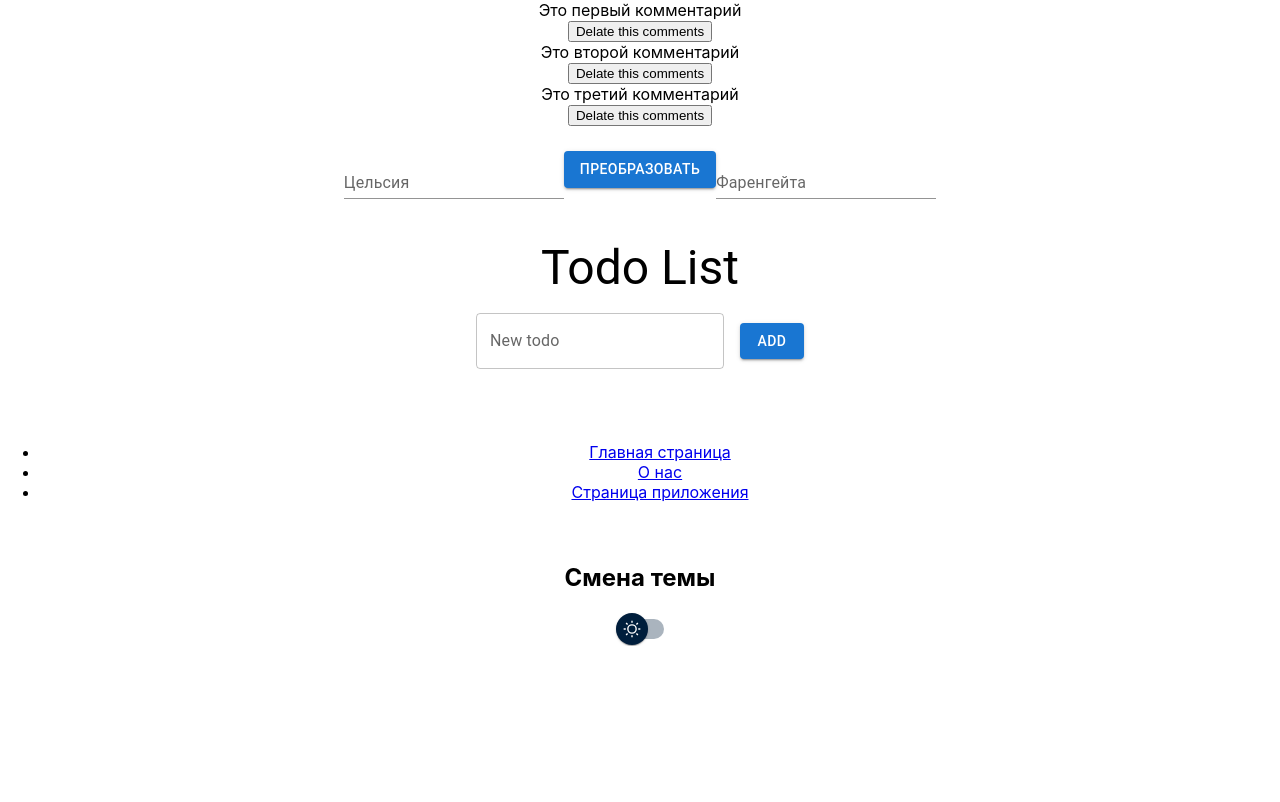
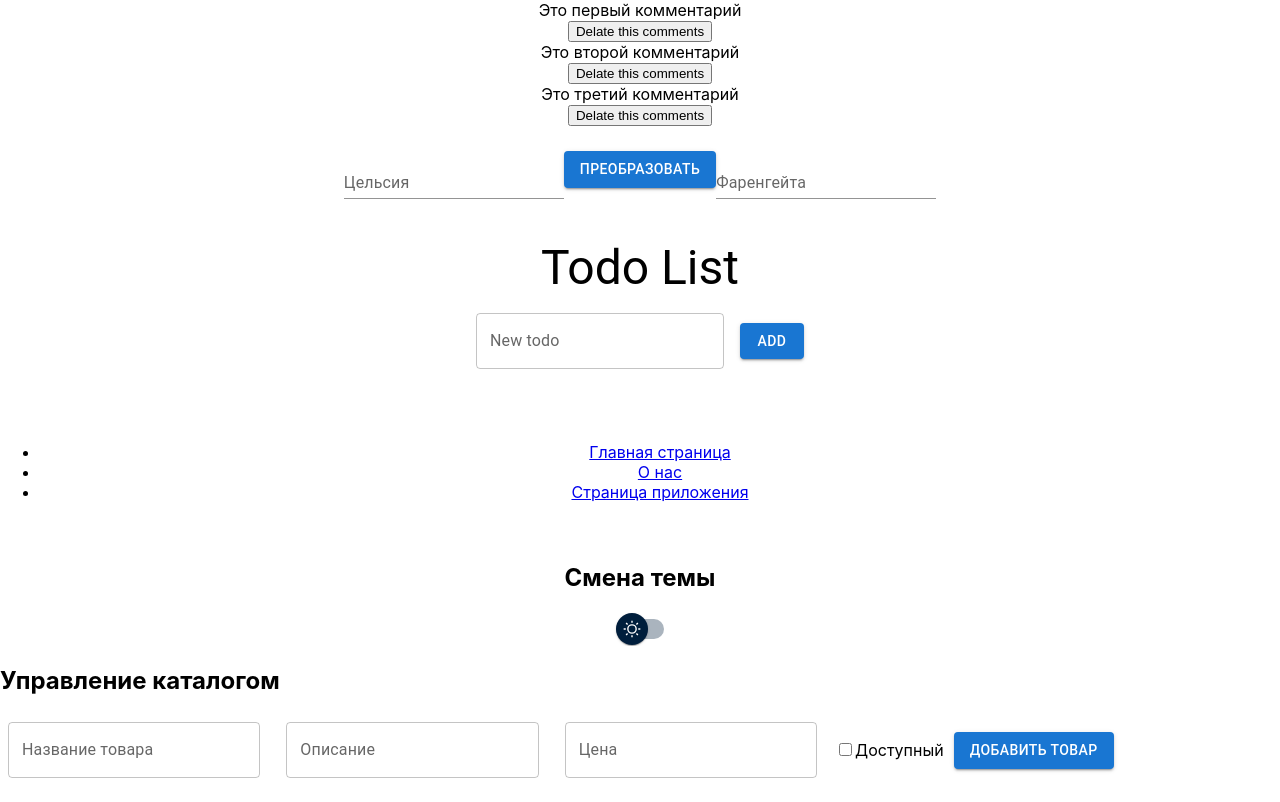
Before and after one commit to IskanderIM/ReactJS_framework-workshops-, a React (Create React App) app: page / in a window 1280 px wide. Built offline with nearby package versions, Linux system fonts and the light colour scheme.

Commit message:
Homework for lesson 6

```diff
--- a/package.json
+++ b/package.json
@@ -7,11 +7,13 @@
     "@emotion/styled": "^11.11.5",
     "@mui/icons-material": "^5.15.15",
     "@mui/material": "^5.15.15",
+    "@reduxjs/toolkit": "^2.2.3",
     "@testing-library/jest-dom": "^5.17.0",
     "@testing-library/react": "^13.4.0",
     "@testing-library/user-event": "^13.5.0",
     "react": "^18.2.0",
     "react-dom": "^18.2.0",
+    "react-redux": "^9.1.2",
     "react-router-dom": "^6.23.0",
     "react-scripts": "5.0.1",
     "web-vitals": "^2.1.4"
--- a/src/App.js
+++ b/src/App.js
@@ -16,6 +16,9 @@ import { MainPage } from './components.js/MainPage';
 import { MaterialUISwitch } from './components.js/MaterialUISwitch';
 import { createContext, useContext, useState } from 'react';
 import { ThemeContext, ThemeToggle } from './components.js/ThemeToggle';
+import { AddProductForm } from './products/AddProductForm';
+import { ProductsList } from './products/ProductsList';
+import { EditProductForm } from './products/EditProductForm';
 
 
 
@@ -42,6 +45,7 @@ function App() {
   };
 
   return (
+    <>
       <ThemeContext.Provider value={{ theme, toggleTheme }}> {/* component/ThemeToggle.jsx */}
         <div className="App" style={{ color: theme === 'light' ? 'black' : 'white', background: theme === 'light' ? 'white' : 'black' }}>
           <CommentsList />
@@ -68,6 +72,17 @@ function App() {
           </div>
         </div>
       </ThemeContext.Provider>
+      {/* homework lesson 6 */}
+      <div>
+        <h2>Управление каталогом</h2>
+
+        <AddProductForm /> {/* ./products/AddProductForm.js */}
+        <ProductsList /> {/* ./products/ProductsList.js */}
+        <EditProductForm /> {/* ./products/EditProductForm.js */}
+
+      </div>
+
+    </>
   );
 }
 
--- /dev/null
+++ b/src/app/store.js
@@ -0,0 +1,8 @@
+import { configureStore } from "@reduxjs/toolkit";
+import productsReducer from "../products/productsSlice";
+
+export const store = configureStore({
+    reducer: {
+        products: productsReducer,
+    },
+});
--- a/src/index.js
+++ b/src/index.js
@@ -1,17 +1,33 @@
-import React from 'react';
-import ReactDOM from 'react-dom/client';
-import './index.css';
-import App from './App';
-import reportWebVitals from './reportWebVitals';
+// import React from 'react';
+// import ReactDOM from 'react-dom/client';
+// import './index.css';
+// import App from './App';
+// import reportWebVitals from './reportWebVitals';
+
+// const root = ReactDOM.createRoot(document.getElementById('root'));
+// root.render(
+//   <React.StrictMode>
+//     <App />
+//   </React.StrictMode>
+// );
+
+// // If you want to start measuring performance in your app, pass a function
+// // to log results (for example: reportWebVitals(console.log))
+// // or send to an analytics endpoint. Learn more: https://bit.ly/CRA-vitals
+// reportWebVitals();
+
+import React from "react";
+import ReactDOM from "react-dom/client";
+import "./index.css";
+import App from "./App";
+import { store } from "./app/store";
+import { Provider } from "react-redux";
 
 const root = ReactDOM.createRoot(document.getElementById('root'));
 root.render(
   <React.StrictMode>
-    <App />
-  </React.StrictMode>
+    <Provider store={store}>
+      <App />
+    </Provider>
+  </React.StrictMode>,
 );
-
-// If you want to start measuring performance in your app, pass a function
-// to log results (for example: reportWebVitals(console.log))
-// or send to an analytics endpoint. Learn more: https://bit.ly/CRA-vitals
-reportWebVitals();
--- /dev/null
+++ b/src/products/AddProductForm.js
@@ -0,0 +1,82 @@
+import React, { useState } from "react";
+import { addProduct } from "./productsSlice";
+import "./products.css";
+import { useDispatch } from "react-redux";
+import { Box, Button, TextField } from "@mui/material";
+
+export function AddProductForm() {
+  const [name, setName] = useState("");
+  const [description, setDescription] = useState("");
+  const [price, setPrice] = useState("");
+  const [available, setAvailable] = useState(false);
+  const dispatch = useDispatch();
+
+  const onSubmit = (e) => {
+    e.preventDefault();
+    if (name && description && price) {
+      dispatch(addProduct(name, description, price, available));
+      setName("");
+      setDescription("");
+      setPrice("");
+      setAvailable(false);
+    }
+  };
+
+  return (
+    <Box
+      className="form-adding-products"
+      onSubmit={onSubmit}
+      component="form"
+      sx={{
+        '& .MuiTextField-root': { m: 1, width: '25ch' },
+      }}
+      noValidate
+      autoComplete="off"
+    >
+      {/* <form onSubmit={onSubmit}> */}
+      {/* <input
+        type="text"
+        placeholder="Название товара"
+        value={name}
+        onChange={(e) => setName(e.target.value)}
+      /> */}
+      <TextField id="outlined-basic" label="Название товара" variant="outlined"
+        type="text"
+        placeholder="Название товара"
+        value={name}
+        onChange={(e) => setName(e.target.value)}
+      />
+      <TextField id="outlined-basic" label="Описание" variant="outlined"
+        placeholder="Описание"
+        value={description}
+        onChange={(e) => setDescription(e.target.value)}
+      />
+      {/* <input
+        type="number"
+        placeholder="Цена"
+        value={price}
+        onChange={(e) => setPrice(e.target.value)}
+      /> */}
+
+      <TextField id="outlined-basic" label="Цена" variant="outlined"
+        type="number"
+        placeholder="Цена"
+        value={price}
+        onChange={(e) => setPrice(e.target.value)}
+      />
+      <label>
+        <input
+          type="checkbox"
+          checked={available}
+          onChange={(e) => setAvailable(e.target.checked)}
+        />
+        Доступный
+      </label>
+
+      <Button variant="contained" className="button" type="submit">
+        Добавить товар
+      </Button>
+      {/* </form> */}
+    </Box>
+  );
+}
--- /dev/null
+++ b/src/products/EditProductForm.js
@@ -0,0 +1,81 @@
+import React, { useState, useEffect } from "react";
+import { useDispatch, useSelector } from "react-redux";
+import { updateProduct } from "./productsSlice";
+import "./products.css";
+import { Button } from "@mui/material";
+
+
+export function EditProductForm({ productId, onClose }) {
+  const product = useSelector((state) =>
+    state.products.products.find((product) => product.id === productId)
+  );
+  const dispatch = useDispatch();
+
+  const [name, setName] = useState("");
+  const [description, setDescription] = useState("");
+  const [price, setPrice] = useState("");
+  const [available, setAvailable] = useState(false);
+
+  useEffect(() => {
+    if (product) {
+      setName(product.name);
+      setDescription(product.description);
+      setPrice(product.price);
+      setAvailable(product.available);
+    }
+  }, [product]);
+
+  const handleSubmit = (e) => {
+    e.preventDefault();
+    dispatch(
+      updateProduct({ id: productId, name, description, price, available })
+    );
+    onClose();
+  };
+
+  if (!product) return null;
+
+  return (
+    <div className="edit-product-form">
+      <h2>Редактировать товар</h2>
+      <form onSubmit={handleSubmit}>
+        <input
+          className="input"
+          type="text"
+          placeholder="Name"
+          value={name}
+          onChange={(e) => setName(e.target.value)}
+        />
+        <textarea
+          className="textarea"
+          placeholder="Description"
+          value={description}
+          onChange={(e) => setDescription(e.target.value)}
+        />
+        <input
+          className="input"
+          type="number"
+          placeholder="Price"
+          value={price}
+          onChange={(e) => setPrice(e.target.value)}
+        />
+        <div className="form-changing-products">
+          <label>
+            <input
+              type="checkbox"
+              checked={available}
+              onChange={(e) => setAvailable(e.target.checked)}
+            />
+            Доступный
+          </label>
+          <Button variant="contained" className="button" type="submit">
+            Изменить товар
+          </Button>
+          <Button variant="outlined" className="button button-close" onClick={onClose}>
+            Отмена
+          </Button>
+        </div>
+      </form>
+    </div>
+  );
+}
--- /dev/null
+++ b/src/products/ProductsList.js
@@ -0,0 +1,52 @@
+import React, { useState } from "react";
+import { useSelector, useDispatch } from "react-redux";
+import { deleteProduct, toggleAvailability } from "./productsSlice";
+import { EditProductForm } from "./EditProductForm";
+import "./products.css";
+import { Button } from "@mui/material";
+
+export function ProductsList() {
+  const products = useSelector((state) => state.products.products);
+  const dispatch = useDispatch();
+  const [editingProductId, setEditingProductId] = useState(null);
+
+  const handleEditClick = (productId) => {
+    setEditingProductId(productId);
+  };
+
+  const handleCloseEditForm = () => {
+    setEditingProductId(null);
+  };
+
+  return (
+    <div>
+      {editingProductId && (
+        <EditProductForm
+          productId={editingProductId}
+          onClose={handleCloseEditForm}
+        />
+      )}
+      <ul className="product-list">
+        {products.map((product) => (
+          <li key={product.id} className="product-item">
+            <div>
+              {product.name} - {product.description} - ${product.price} -{" "}
+              {product.available ? "Доступный" : "Не доступный"}
+            </div>
+            <div className="product-actions">
+              <Button variant="contained" className="button" onClick={() => dispatch(toggleAvailability(product.id))} >
+                Переключить доступность
+              </Button>
+              <Button variant="contained" className="button" onClick={() => handleEditClick(product.id)} >
+                Редактировать
+              </Button>
+              <Button variant="contained" className="button" onClick={() => dispatch(deleteProduct(product.id))} >
+                Удалить
+              </Button>
+            </div>
+          </li>
+        ))}
+      </ul>
+    </div>
+  );
+}
--- /dev/null
+++ b/src/products/products.css
@@ -0,0 +1,55 @@
+.edit-product-form, .add-product-form {
+    background-color: #f0f0f0;
+    padding: 20px;
+    border-radius: 8px;
+    margin-bottom: 20px;
+  }
+
+  .input, .textarea {
+    display: block;
+    width: 100%;
+    padding: 10px;
+    margin-bottom: 10px;
+    border: 1px solid #ccc;
+    border-radius: 4px;
+  }
+
+  .button {
+    padding: 10px 20px;
+    border: none;
+    border-radius: 4px;
+    cursor: pointer;
+    background-color: #007bff;
+    color: white;
+    margin-right: 10px;
+  }
+
+  .button-close {
+    background-color: #6c757d;
+  }
+
+  .product-item {
+    background-color: #fff;
+    border: 1px solid #ddd;
+    padding: 10px;
+    margin-bottom: 10px;
+    border-radius: 4px;
+  }
+
+  .product-actions {
+    display: flex;
+    gap: 10px;
+    margin-top: 10px;
+  }
+
+  .form-adding-products {
+    display: flex;
+    gap: 10px;
+    align-items: center;
+  }
+
+  .form-changing-products {
+    display: flex;
+    gap: 10px;
+    align-items: center;
+  }
--- /dev/null
+++ b/src/products/productsSlice.js
@@ -0,0 +1,48 @@
+import { createSlice, nanoid } from "@reduxjs/toolkit";
+
+
+const initialState = {
+  products: [],
+};
+
+export const productsSlice = createSlice({
+  name: "products",
+  initialState,
+  reducers: {
+    addProduct: {
+      reducer(state, action) {
+        state.products.push(action.payload);
+      },
+      prepare(name, description, price, available) {
+        return {
+          payload: { id: nanoid(), name, description, price, available },
+        };
+      },
+    },
+    deleteProduct(state, action) {
+      state.products = state.products.filter(
+        (product) => product.id !== action.payload
+      );
+    },
+    updateProduct(state, action) {
+      const index = state.products.findIndex(
+        (product) => product.id === action.payload.id
+      );
+      if (index !== -1) {
+        state.products[index] = { ...state.products[index], ...action.payload };
+      }
+    },
+    toggleAvailability(state, action) {
+      const product = state.products.find(
+        (product) => product.id === action.payload
+      );
+      if (product) {
+        product.available = !product.available;
+      }
+    },
+  },
+});
+
+export const { addProduct, deleteProduct, updateProduct, toggleAvailability } = productsSlice.actions;
+
+export default productsSlice.reducer;
```
Also changed, not shown: 1 other file (tests, documents, lock files or other folders). Lines whose indentation alone changed are shown as unchanged.
